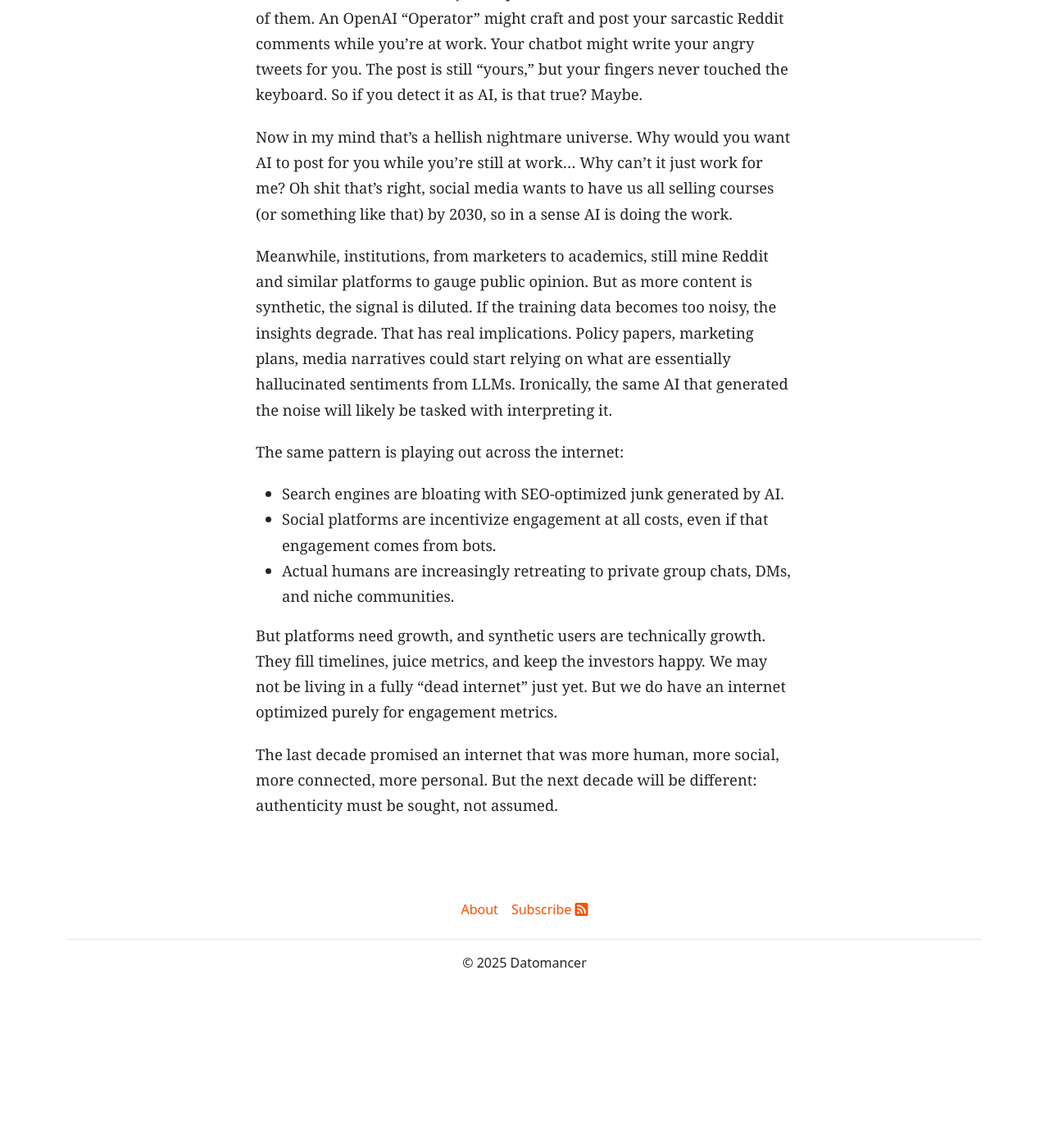
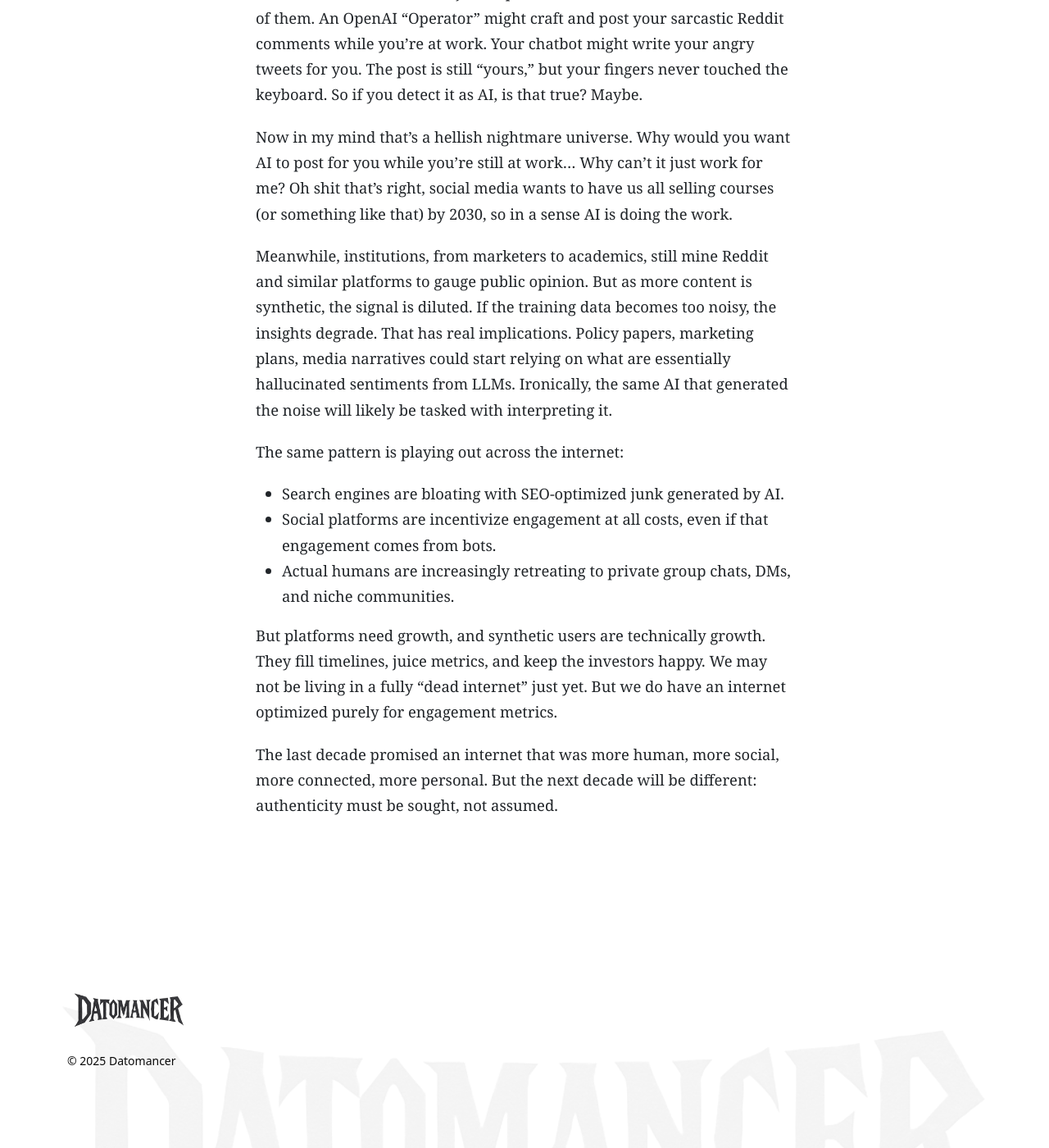
Before and after one commit to r0ark0/datomancer, a Jekyll site: the page built from _posts/2025/05/2025-05-14-how-much-of-reddit-is-just-ai-slop/2025-05-14-how-much-of-reddit-is-just-ai-slop.md, in a window 1280 px wide and 1400 px high, scrolled down 21672 px. Shown: the whole window at 82% size. Built offline with Jekyll 4.4.1, drawn with Linux system fonts in a browser that asks for light colours; nearby versions of some CDN libraries; before the commit the page ends 22890 px from its top, so only the background shows below that.

Commit message:
images optimized for post

```diff
--- a/_includes/post-footer.html
+++ b/_includes/post-footer.html
@@ -1,9 +1,23 @@
-<section class="container">
-    <footer class="py-3 my-4">
-        <ul class="nav justify-content-center border-bottom pb-3 mb-3">
-            <li class="nav-item"><a href="/about" class="nav-link px-2">About</a></li>
-            <li class="nav-item"><a href="/atom.xml" class="nav-link px-2">Subscribe <i class="bi bi-rss-fill"></i></a></li>
-        </ul>
-        <p class="text-center">&copy; {{ site.time | date: "%Y" }} {{ site.title }}</p>
-    </footer>
-</section>
+<footer class="position-relative overflow-hidden text-dark py-5 mt-5">
+  <div class="container py-5">
+    <div class="row">
+
+      <div class="col-md-4 mb-4 mb-md-0">
+        <a href="/" class="d-flex align-items-center mb-3 text-decoration-none text-dark">
+          <img src="/logo-dark.png" alt="{{ site.title }}" width="150" height="auto" class="me-2">
+        </a>
+        <small class="d-block">© {{ site.time | date: "%Y" }} {{ site.title }}</small>
+      </div>
+
+    <!-- More links -->
+
+    </div>
+  </div>
+
+  <div class="position-absolute bottom-0 w-100 d-flex justify-content-center py-5 mt-5" style="pointer-events:none;">
+    <img src="/logo-dark.png"
+         alt=""
+         class="footer-bg-logo"
+         aria-hidden="true">
+  </div>
+</footer>
--- a/_layouts/post.html
+++ b/_layouts/post.html
@@ -1,31 +1,6 @@
 ---
 layout: post-default
 ---
-
-<style>
-.tilt-card {
-  perspective: 1000px;
-
-  .tilt-inner {
-    transition: transform 0.2s ease;
-    transform-style: preserve-3d;
-    will-change: transform;
-  }
-
-  img {
-    display: block;
-    border-radius: 8px;
-    width: 100%;
-    height: auto;
-    box-shadow: 0 8px 16px rgba(0, 0, 0, 0.15);
-  }
-
-  &:hover img {
-    box-shadow: 0 12px 24px rgba(0, 0, 0, 0.2);
-  }
-}
-
-</style>
 
 <section class="container">
   <div class="row align-items-center mb-3">
--- a/_sass/main.scss
+++ b/_sass/main.scss
@@ -149,3 +149,33 @@
     overflow-x: auto;
   }
 }
+
+.tilt-card {
+  perspective: 1000px;
+
+  .tilt-inner {
+    transition: transform 0.2s ease;
+    transform-style: preserve-3d;
+    will-change: transform;
+  }
+
+  img {
+    display: block;
+    border-radius: 8px;
+    width: 100%;
+    height: auto;
+    box-shadow: 0 8px 16px rgba(0, 0, 0, 0.15);
+  }
+
+  &:hover img {
+    box-shadow: 0 12px 24px rgba(0, 0, 0, 0.2);
+  }
+}
+
+.footer-bg-logo {
+  width: 120%;               /* oversize for bleed */
+  max-width: 1400px;
+  opacity: 0.05;             /* ghosted look */
+  transform: translateY(55%);/* push it up so bottom is clipped */
+  user-select: none;
+}
```
Also changed, not shown: _includes/footer.html (+23 -9 lines), assets/images/posts/2025/05/2025-05-05-game-of-robes/featured.png, assets/images/posts/2025/05/2025-05-05-game-of-robes/footer.png, assets/images/posts/2025/05/2025-05-05-game-of-robes/section_1.png, assets/images/posts/2025/05/2025-05-05-game-of-robes/section_2.png, assets/images/posts/2025/05/2025-05-05-game-of-robes/section_3.png, assets/images/posts/2025/05/2025-05-05-game-of-robes/section_4.png, assets/images/posts/2025/05/2025-05-05-game-of-robes/section_5.png.
